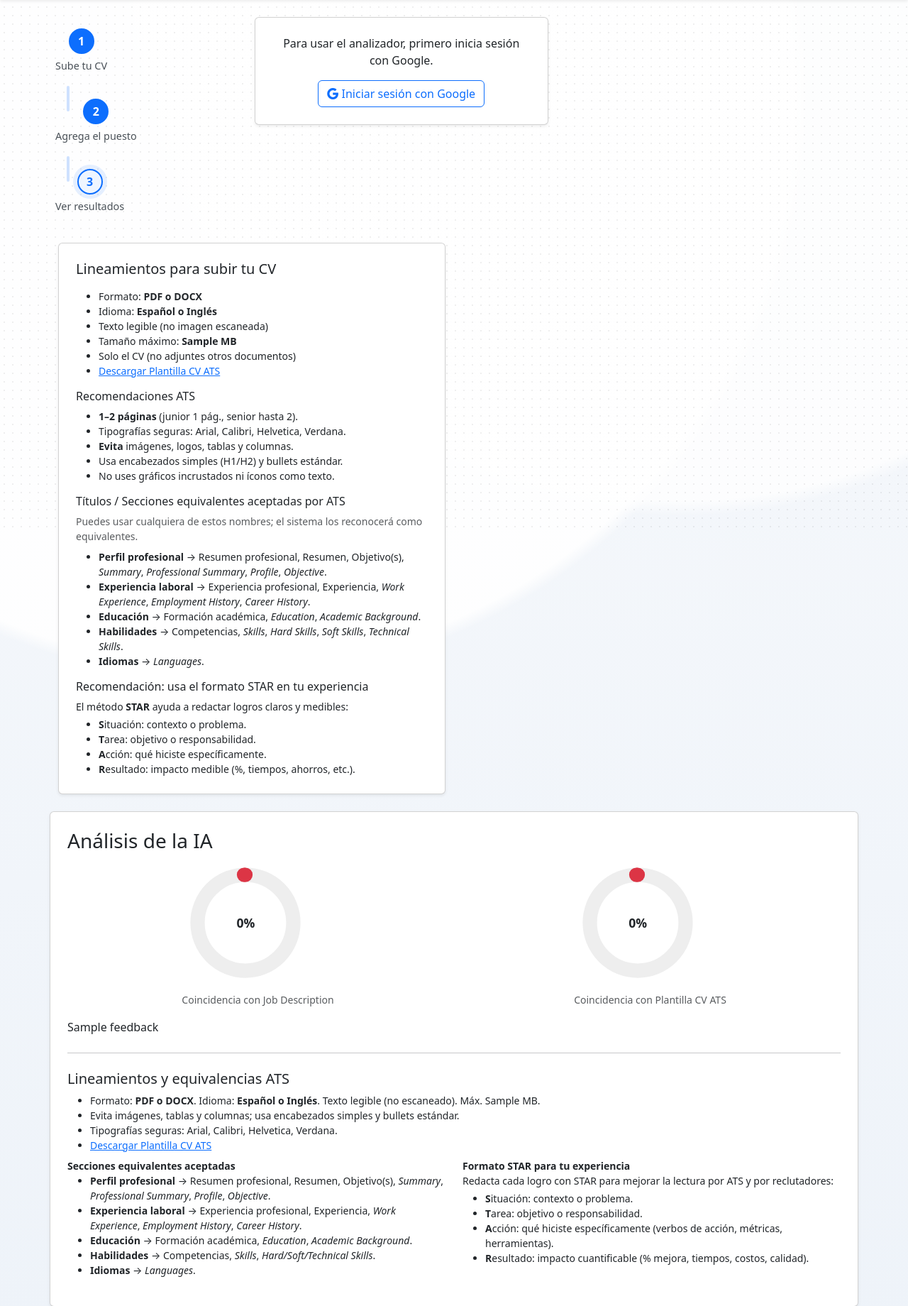
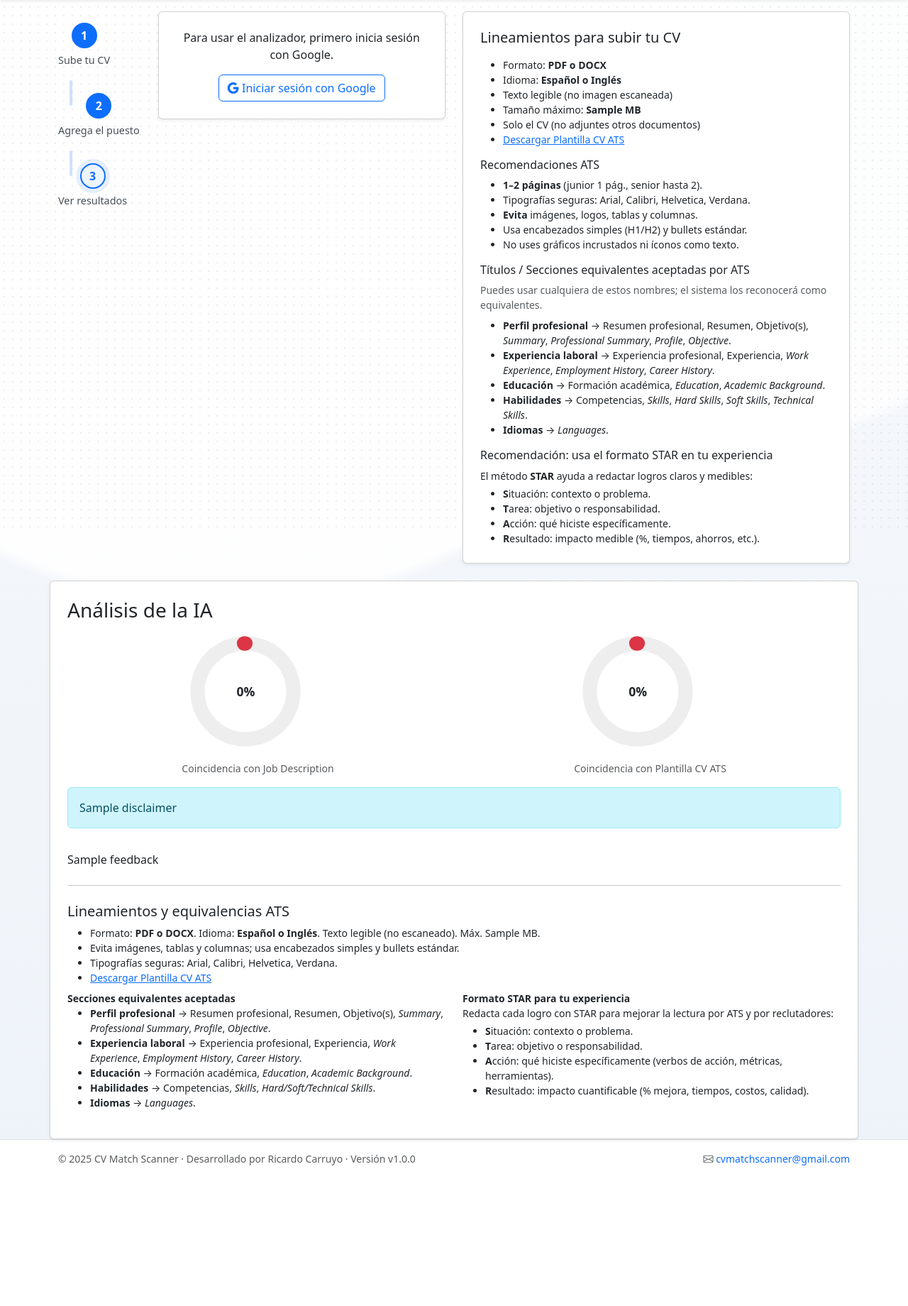
Before and after one commit to ricardocarruyo/cv-scanner, a Flask app: template app/templates/index.html in a window 1280 px wide. Shown: the part 56-1896 px from the top of the page at 71% size. After the commit the page ends 1698 px from the top, so only its background shows below. Run offline with Flask 3, Linux system fonts and the light colour scheme; the template is opened without the code that fills it: most values are stand-ins (such as "Sample title", 1, 10 or a date in 2020).

Commit message:
Stepper 2

```diff
--- a/app/services/ats.py
+++ b/app/services/ats.py
@@ -12,7 +12,7 @@ SECTION_SYNONYMS: Dict[str, List[str]] = {
     ],
     "experiencia laboral": [
         r"\bexperiencia laboral\b", r"\bexperiencia profesional\b",
-        r"\bexperiencia\b",
+        r"\bexperiencia\b", r"\bprofessional experience\b"
         r"\bwork experience\b", r"\bemployment history\b", r"\bcareer history\b"
     ],
     "educación": [
@@ -24,7 +24,7 @@ SECTION_SYNONYMS: Dict[str, List[str]] = {
         r"\bskills\b", r"\btechnical skills\b"
     ],
     "idiomas": [
-        r"\bidiomas\b", r"\blengu(as|as)\b",
+        r"\bidiomas\b",r"\bidioma\b", r"\blengu(as|as)\b",
         r"\blanguages\b"
     ],
 }
--- a/app/templates/index.html
+++ b/app/templates/index.html
@@ -64,12 +64,15 @@
 
 {% block content %}
 <div class="row g-4">
-  <!-- STEPPER: Progreso del análisis -->
-  <div class="row g-3">
+  <!-- Columna izquierda: Stepper + Formulario -->
+  <div class="col-12 col-lg-6">
+    <div class="row g-3 align-items-start">
+
+      <!-- Stepper (vertical en desktop; lo podés ocultar en mobile si querés) -->
       <div class="col-12 col-lg-3">
-      <div id="analysis-stepper" class="stepper stepper--vertical my-3"
+        <div id="analysis-stepper"
+             class="stepper stepper--vertical my-3"
              data-has-feedback="{{ 1 if feedback else 0 }}">
-        <!-- Pasos -->
           <div class="step" data-step="1">
             <div class="step__bullet">1</div>
             <div class="step__label">Sube tu CV</div>
@@ -84,9 +87,9 @@
           </div>
         </div>
       </div>
+
+      <!-- Formulario (ocupa el resto de la columna izquierda) -->
       <div class="col-12 col-lg-9">
-        <!-- Formulario -->
-        <div class="col-12 col-lg-6">
         <div class="card p-4 shadow-sm h-100">
           {% if not session.get('user_email') %}
             <div class="text-center">
@@ -99,15 +102,18 @@
             <form method="post" enctype="multipart/form-data" action="{{ url_for('main.index') }}">
               <div class="mb-3">
                 <label class="form-label">Ocupación (opcional):</label>
-                  <input type="text" class="form-control" name="occupation" placeholder="Ej.: Analista de Negocio, QA, DevOps" value="{{ occupation or '' }}">
+                <input type="text" class="form-control" name="occupation"
+                       placeholder="Ej.: Analista de Negocio, QA, DevOps"
+                       value="{{ occupation or '' }}">
               </div>
 
               <div class="mb-2">
                 <label class="form-label">Sube tu CV (PDF o DOCX, máx. {{ max_mb or 2 }} MB):</label>
 
-                  <!-- Uploader -->
+                <!-- input real -->
                 <input id="file-input" name="cv" type="file" accept=".pdf,.docx" class="visually-hidden">
 
+                <!-- zona drag&drop -->
                 <div id="dropzone"
                      class="dropzone border border-2 rounded-3 p-4 text-center bg-white"
                      style="border-style:dashed; cursor:pointer;">
@@ -117,38 +123,35 @@
                 </div>
 
                 <div class="form-text">Solo PDF/DOCX. Realizamos controles básicos de seguridad.</div>
-
               </div>
 
               <div class="mb-3">
                 <label class="form-label">Pega la descripción del puesto:</label>
-
                 <textarea id="jobdesc" name="jobdesc"
                           class="form-control"
                           rows="8"
                           maxlength="4000"
                           required
-                            style="overflow-y:auto; overflow-x:hidden; white-space:pre-wrap; word-wrap:break-word; max-height: 220px;">{{ jobdesc or '' }}</textarea>
+                          style="overflow-y:auto; overflow-x:hidden; white-space:pre-wrap; word-wrap:break-word; max-height:220px;">{{ jobdesc or '' }}</textarea>
 
                 <div class="d-flex justify-content-between align-items-center mt-1">
                   <button type="button" id="btn-clear-jobdesc" class="btn btn-sm btn-outline-secondary">
                     <i class="bi bi-eraser"></i> Limpiar
                   </button>
-
-                    <!-- El contador VA DENTRO del form y con un id único -->
                   <span id="char-count" class="small text-muted">0/4000</span>
                 </div>
               </div>
 
-                <button type="submit" class="btn btn-primary w-100"><i class="bi bi-search"></i> Analizar</button>
+              <button type="submit" class="btn btn-primary w-100">
+                <i class="bi bi-search"></i> Analizar
+              </button>
             </form>
           {% endif %}
         </div>
       </div>
+
     </div>
   </div>
-
-
 
   <!-- Panel derecho -->
   <div class="col-12 col-lg-6">
@@ -263,10 +266,8 @@
     </div>
 
     <!-- disclaime -->
-    {% if v %}
-      <div class="alert alert-info mt-3" role="alert">
-        {{ disclaimer }}
-      </div>
+    {% if disclaimer %}
+      <div class="alert alert-info mt-3">{{ disclaimer }}</div>
     {% endif %}
 
     <!-- Pintar Iconos -->
```
Lines whose indentation alone changed are shown as unchanged.
